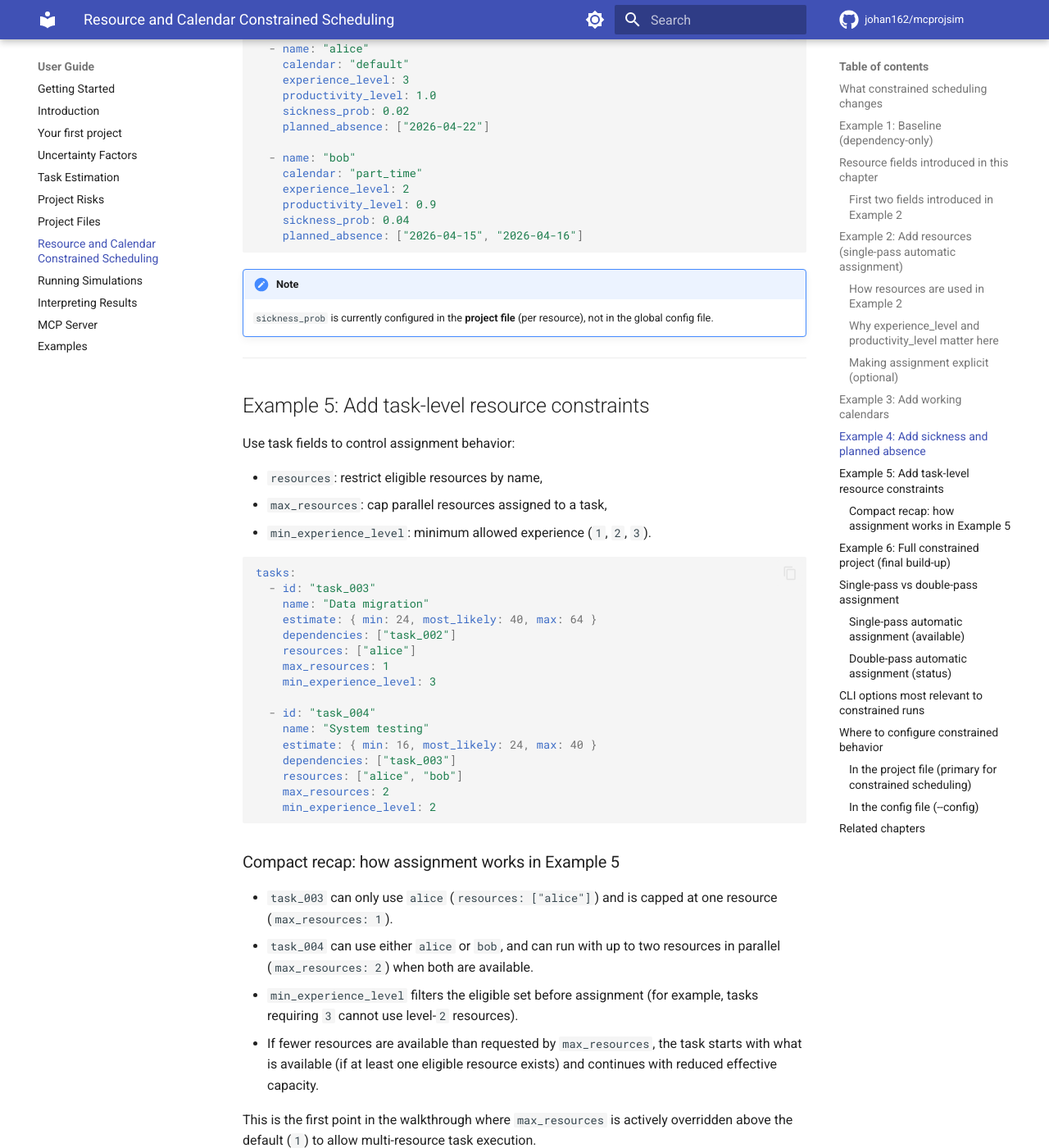
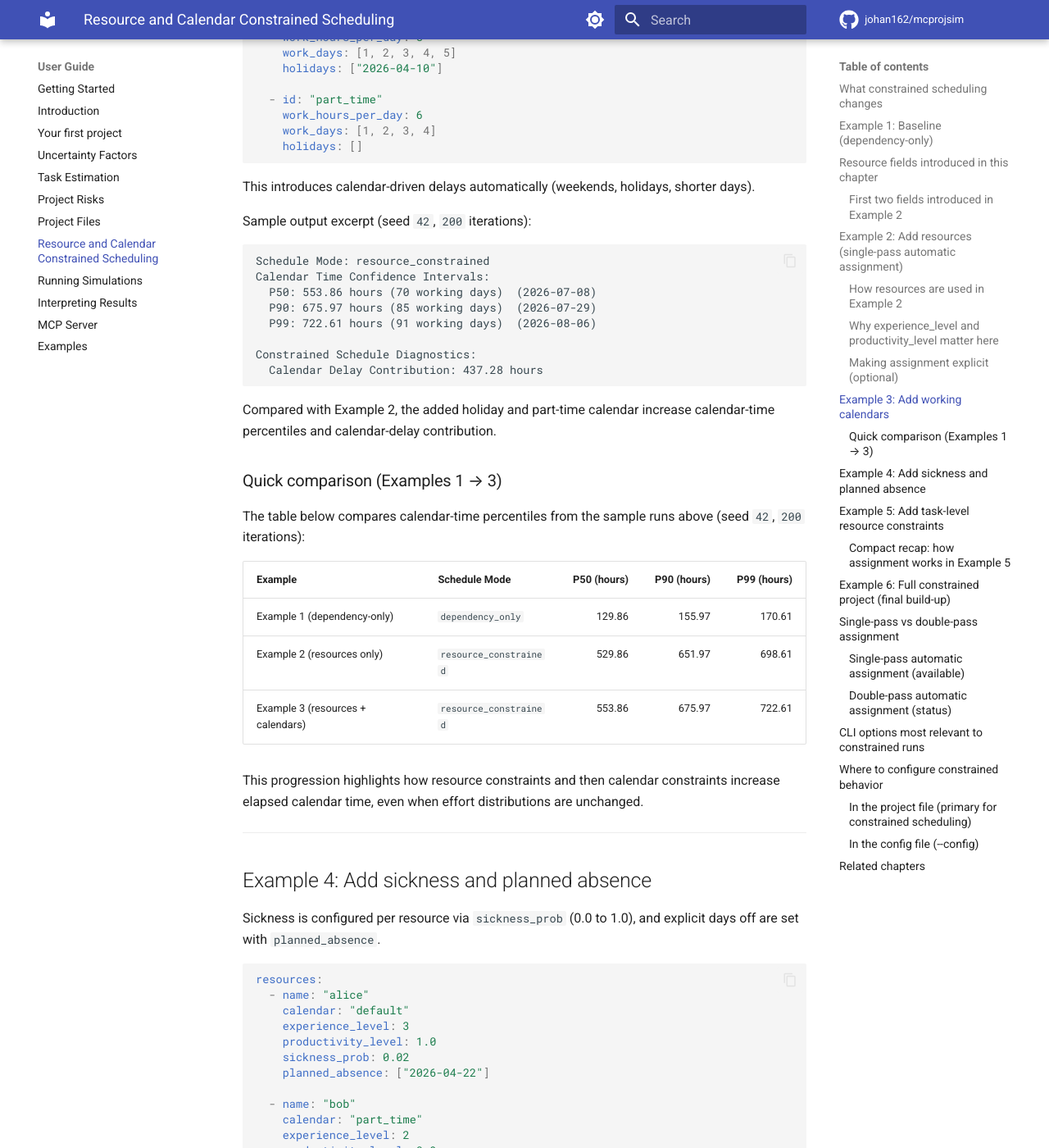
Before and after one commit to johan162/mcprojsim, an MkDocs documentation site: the page built from docs/user_guide/constrained.md, in a window 1280 px wide and 1400 px high, scrolled down 5459 px. Shown: the whole window at 82% size. Built offline with MkDocs 1.6.1 and Material for MkDocs 9.7.7, drawn with Linux system fonts in a browser that asks for light colours; comment, search, counter and statistics services are not loaded; some of the changed text lies outside the part shown.

Commit message:
Add better description and comparison between different constrains

````diff
--- a/docs/user_guide/constrained.md
+++ b/docs/user_guide/constrained.md
@@ -51,6 +51,16 @@ mcprojsim simulate baseline.yaml --seed 42 --table
 ```
 
 You should see `Schedule Mode: dependency_only`.
+
+Sample output excerpt (seed `42`, `200` iterations):
+
+```text
+Schedule Mode: dependency_only
+Calendar Time Confidence Intervals:
+  P50: 129.86 hours (17 working days)  (2026-04-24)
+  P90: 155.97 hours (20 working days)  (2026-04-29)
+  P99: 170.61 hours (22 working days)  (2026-05-01)
+```
 
 ---
 
@@ -111,6 +121,19 @@ Run:
 
 ```bash
 mcprojsim simulate resources-basic.yaml --seed 42 --table
+```
+
+Sample output excerpt (seed `42`, `200` iterations):
+
+```text
+Schedule Mode: resource_constrained
+Calendar Time Confidence Intervals:
+  P50: 529.86 hours (67 working days)  (2026-07-03)
+  P90: 651.97 hours (82 working days)  (2026-07-24)
+  P99: 698.61 hours (88 working days)  (2026-08-03)
+
+Constrained Schedule Diagnostics:
+  Calendar Delay Contribution: 404.16 hours
 ```
 
 ### How resources are used in Example 2
@@ -209,6 +232,33 @@ calendars:
 
 This introduces calendar-driven delays automatically (weekends, holidays, shorter days).
 
+Sample output excerpt (seed `42`, `200` iterations):
+
+```text
+Schedule Mode: resource_constrained
+Calendar Time Confidence Intervals:
+  P50: 553.86 hours (70 working days)  (2026-07-08)
+  P90: 675.97 hours (85 working days)  (2026-07-29)
+  P99: 722.61 hours (91 working days)  (2026-08-06)
+
+Constrained Schedule Diagnostics:
+  Calendar Delay Contribution: 437.28 hours
+```
+
+Compared with Example 2, the added holiday and part-time calendar increase calendar-time percentiles and calendar-delay contribution.
+
+### Quick comparison (Examples 1 → 3)
+
+The table below compares calendar-time percentiles from the sample runs above (seed `42`, `200` iterations):
+
+| Example | Schedule Mode | P50 (hours) | P90 (hours) | P99 (hours) |
+|---|---|---:|---:|---:|
+| Example 1 (dependency-only) | `dependency_only` | 129.86 | 155.97 | 170.61 |
+| Example 2 (resources only) | `resource_constrained` | 529.86 | 651.97 | 698.61 |
+| Example 3 (resources + calendars) | `resource_constrained` | 553.86 | 675.97 | 722.61 |
+
+This progression highlights how resource constraints and then calendar constraints increase elapsed calendar time, even when effort distributions are unchanged.
+
 ---
 
 ## Example 4: Add sickness and planned absence
@@ -233,7 +283,7 @@ resources:
 ```
 
 !!! note
-    `sickness_prob` is currently configured in the **project file** (per resource), not in the global config file.
+    `sickness_prob` is currently configured in the **project file** (per resource), not in the global config file as it is based an individal assessment. If not specified it is the same as specifying sick probability as `0.0`
 
 ---
 
````
